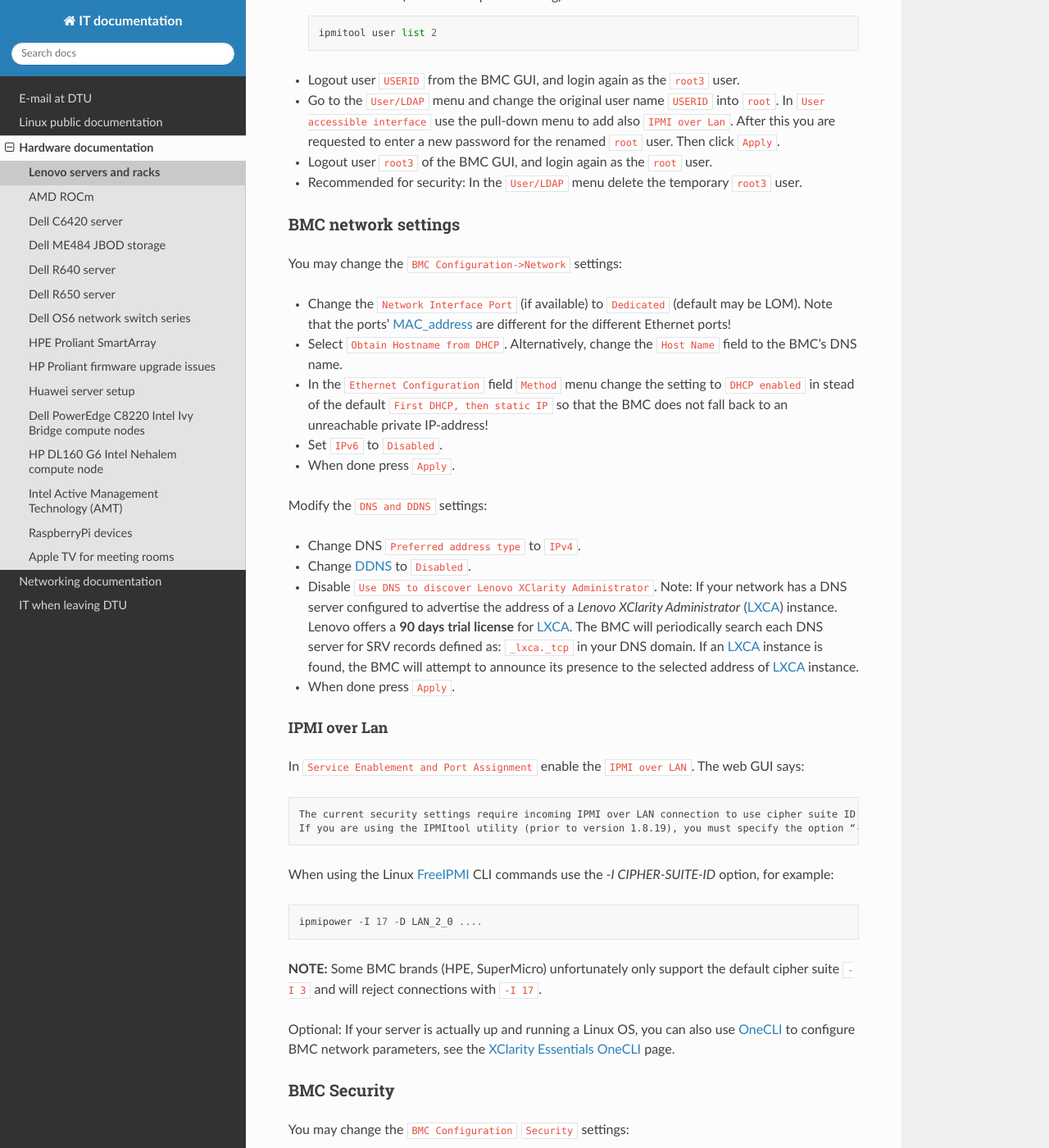
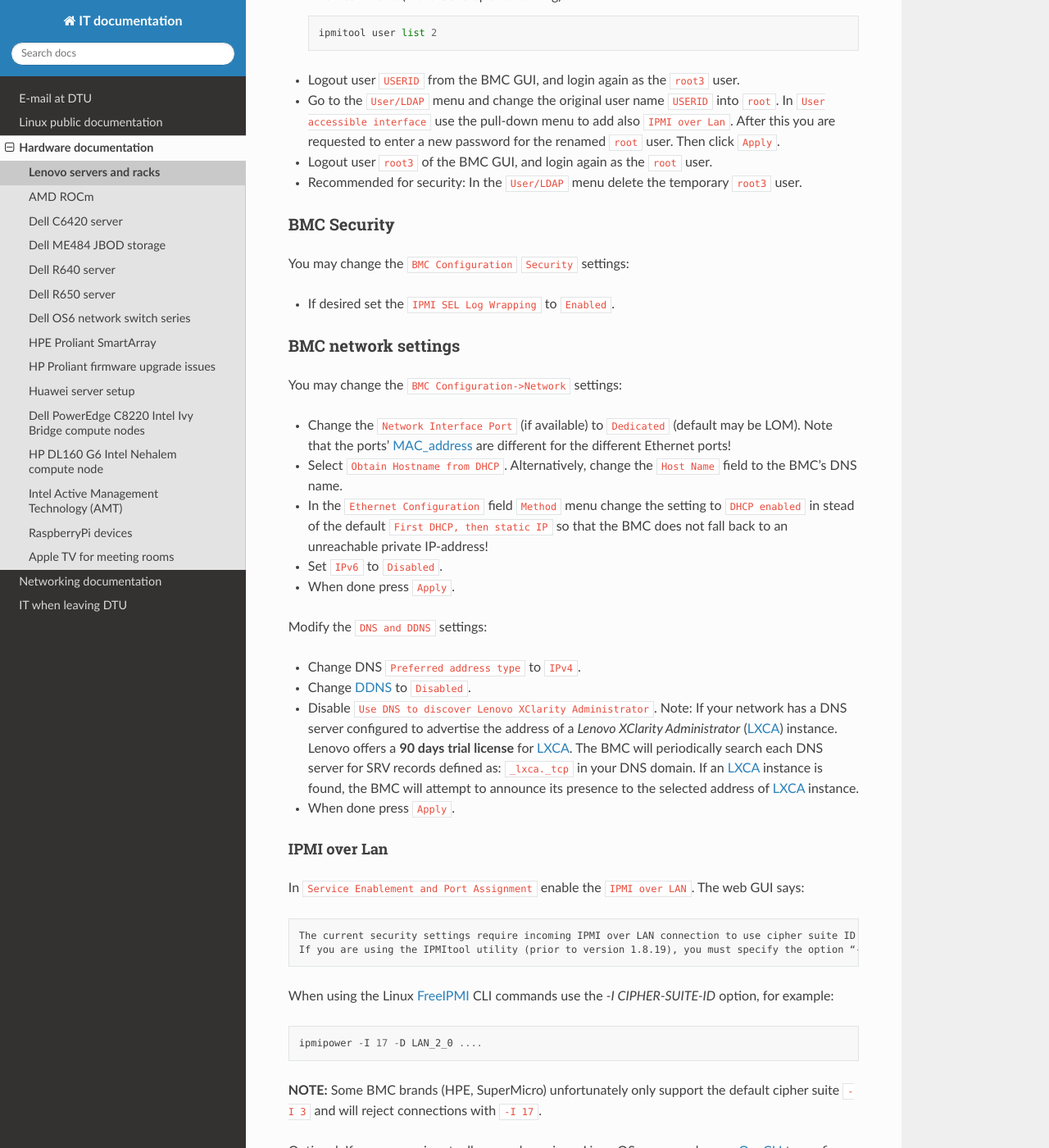
Before and after one commit to OleHolmNielsen/ITwiki, a Sphinx documentation site: the page built from docs/Lenovo_BIOS_settings.rst, in a window 1280 px wide and 1400 px high, scrolled down 2016 px. Shown: the whole window at 82% size. Built offline with Sphinx 7.4.7 and the Read the Docs theme 3.1.0, drawn with Linux system fonts in a browser that asks for light colours; some of the changed text lies outside the part shown.

Commit message:
Minor edits

```diff
--- a/docs/Lenovo_BIOS_settings.rst
+++ b/docs/Lenovo_BIOS_settings.rst
@@ -94,6 +94,13 @@ Therefore a complicated procedure is required for the user name change:
 
 .. _OneCLI: https://support.lenovo.com/us/en/solutions/ht116433-lenovo-xclarity-essentials-onecli-onecli
 
+BMC Security
+--------------
+
+You may change the ``BMC Configuration`` ``Security`` settings:
+
+* If desired set the ``IPMI SEL Log Wrapping`` to ``Enabled``.
+
 BMC network settings
 ----------------------
 
```
Also changed, not shown: other parts of docs/Lenovo_BIOS_settings.rst (+0 -7 lines).
